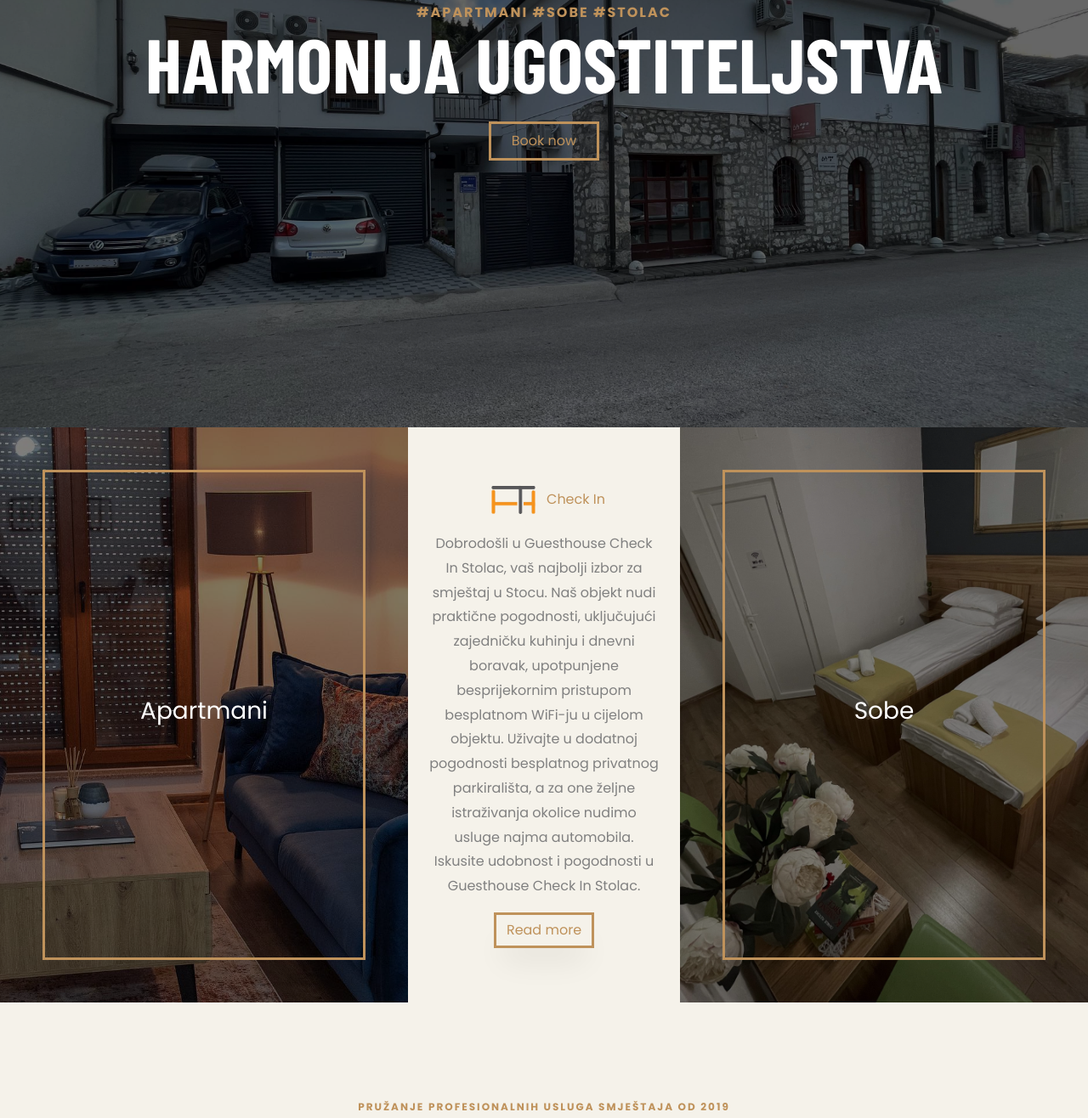
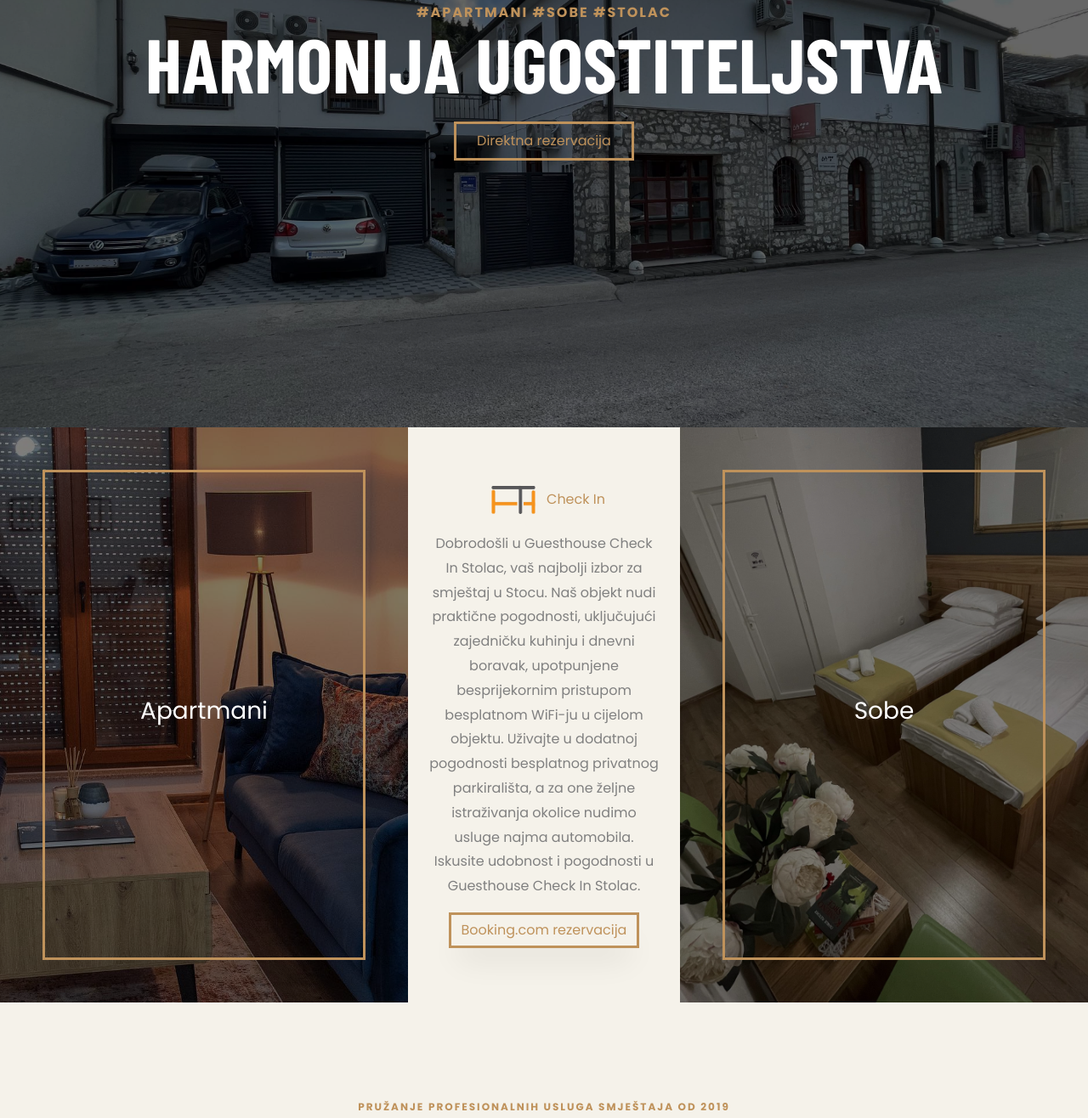
Before and after one commit to hhamzic1/guesthousecheckin, a plain HTML site: page index-bs.html in a window 1280 px wide. Shown: the part 297-1613 px from the top of the page at 85% size. Drawn offline with nearby package versions, Linux system fonts and the light colour scheme; some packages are replaced by stand-ins of ours; no server answers.

Commit message:
Update index-bs.html

```diff
--- a/index-bs.html
+++ b/index-bs.html
@@ -53,7 +53,7 @@
 					<div class="text text-center">
 						<span class="subheading">#apartmani #sobe #stolac</span>
 						<h1 class="mb-4">Harmonija Ugostiteljstva</h1>
-						<p><a href="https://beds24.com/booking.php?propid=218610&type=0&referer=BookingButton" target=”_blank” class="btn btn-primary btn-outline-primary px-4 py-2">Book now</a></p>
+						<p><a href="https://beds24.com/booking.php?propid=218610&type=0&referer=BookingButton" target=”_blank” class="btn btn-primary btn-outline-primary px-4 py-2">Direktna rezervacija</a></p>
 					</div>
 				</div>
 			</div>
@@ -80,7 +80,7 @@
 
 						<p>Dobrodošli u Guesthouse Check In Stolac, vaš najbolji izbor za smještaj u Stocu. Naš objekt nudi praktične pogodnosti, uključujući zajedničku kuhinju i dnevni boravak, upotpunjene besprijekornim pristupom besplatnom WiFi-ju u cijelom objektu. Uživajte u dodatnoj pogodnosti besplatnog privatnog parkirališta, a za one željne istraživanja okolice nudimo usluge najma automobila. Iskusite udobnost i pogodnosti u Guesthouse Check In Stolac.</p>
 						<p class="mt-3"><a href="https://www.booking.com/hotel/ba/guesthouse-stolac-ab.en-gb.html"
-								class="btn btn-primary btn-outline-primary">Read more</a></p>
+								class="btn btn-primary btn-outline-primary">Booking.com rezervacija</a></p>
 					</div>
 				</div>
 				<div class="col-md text-center d-flex align-items-stretch">
```
